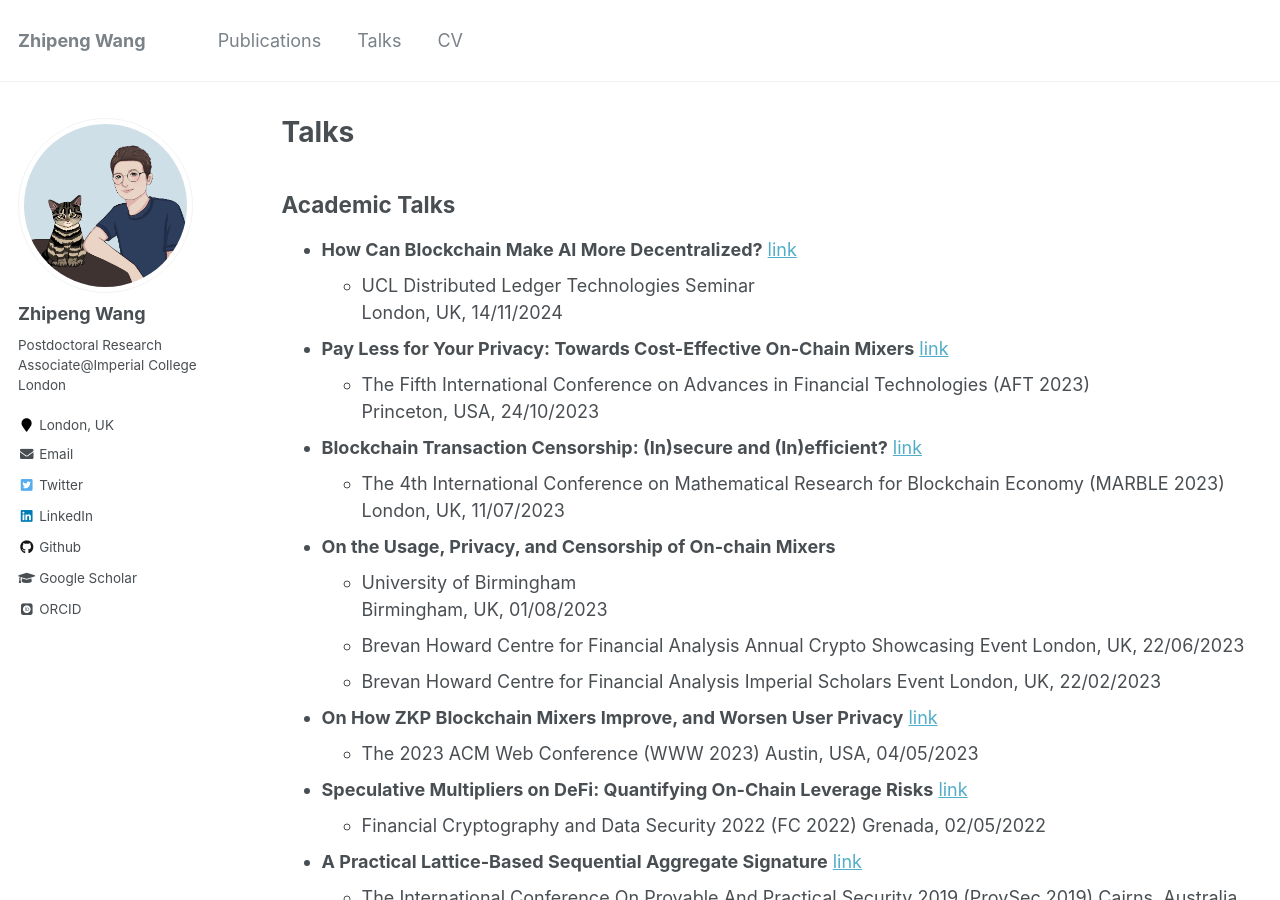
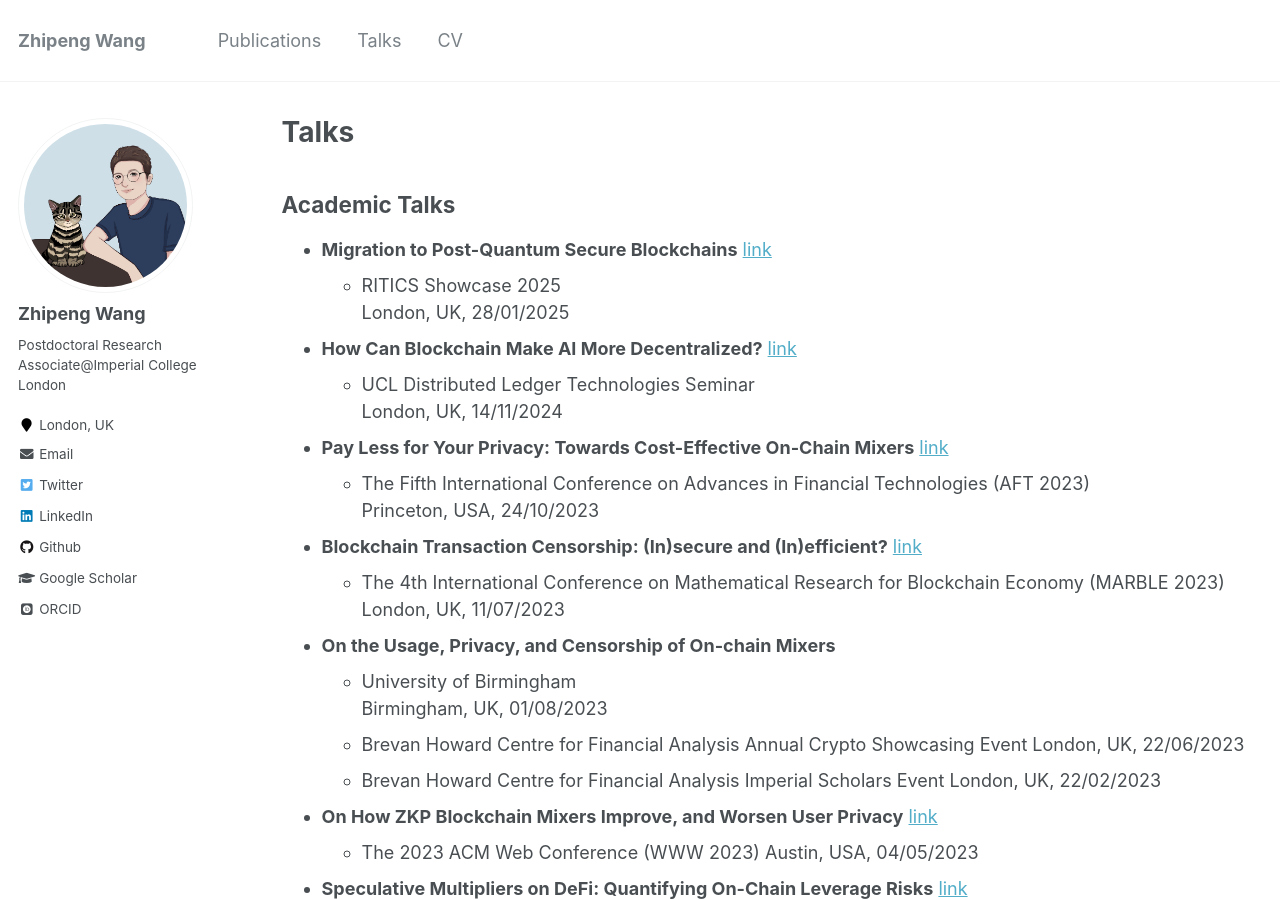
Before and after one commit to WZP321/profile, a Jekyll site: the page built from _pages/talks.md, in a window 1280 px wide and 900 px high. Built offline with Jekyll 4.4.1, drawn with Linux system fonts in a browser that asks for light colours; some web fonts are replaced.

Commit message:
update talks

```diff
--- a/_pages/talks.md
+++ b/_pages/talks.md
@@ -6,6 +6,10 @@ author_profile: true
 ---
 
 ## Academic Talks
+* **Migration to Post-Quantum Secure Blockchains** [link](https://ritics.org/event/ritics-showcase-2025/)
+  + RITICS Showcase 2025
+    London, UK, 28/01/2025
+
 * **How Can Blockchain Make AI More Decentralized?** [link](https://www.exp.science/media/dlt-seminar-series-when-blockchain-meets-ai)
   + UCL Distributed Ledger Technologies Seminar
     London, UK, 14/11/2024
```
